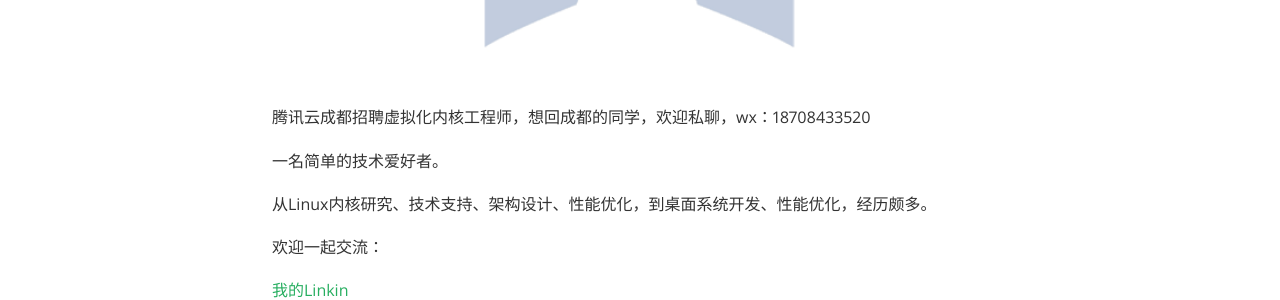
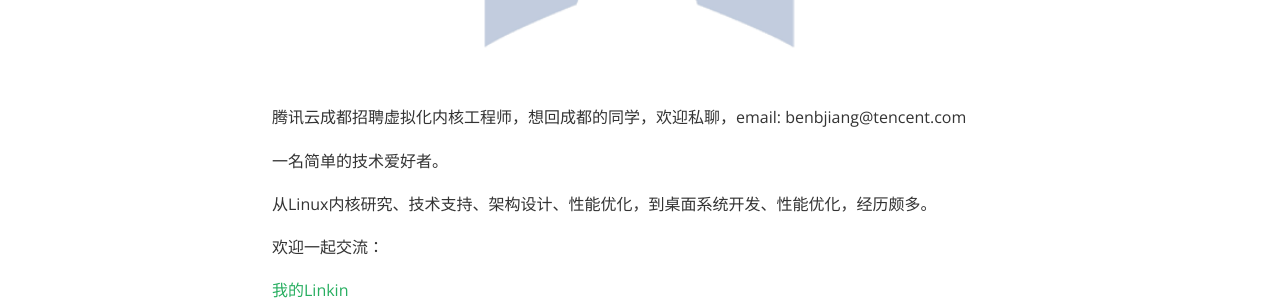
Before and after one commit to HappySeeker/happyseeker.github.io, a Jekyll site: the page built from about.md, in a window 1280 px wide. Shown: the part 466-766 px from the top of the page. Built offline with Jekyll 4.4.1, drawn with Linux system fonts in a browser that asks for light colours; nearby versions of some CDN libraries; a style sheet for code colours, icons or effects is not loaded.

Commit message:
update about me

```diff
--- a/about.md
+++ b/about.md
@@ -6,7 +6,7 @@ permalink: /about/
 
 <img src="{{ site.baseurl }}/assets/profile-placeholder.gif" title="Profile Picture" class="profile">
 
-腾讯云成都招聘虚拟化内核工程师，想回成都的同学，欢迎私聊，wx：18708433520
+腾讯云成都招聘虚拟化内核工程师，想回成都的同学，欢迎私聊，email: benbjiang@tencent.com
 
 一名简单的技术爱好者。
 
```
